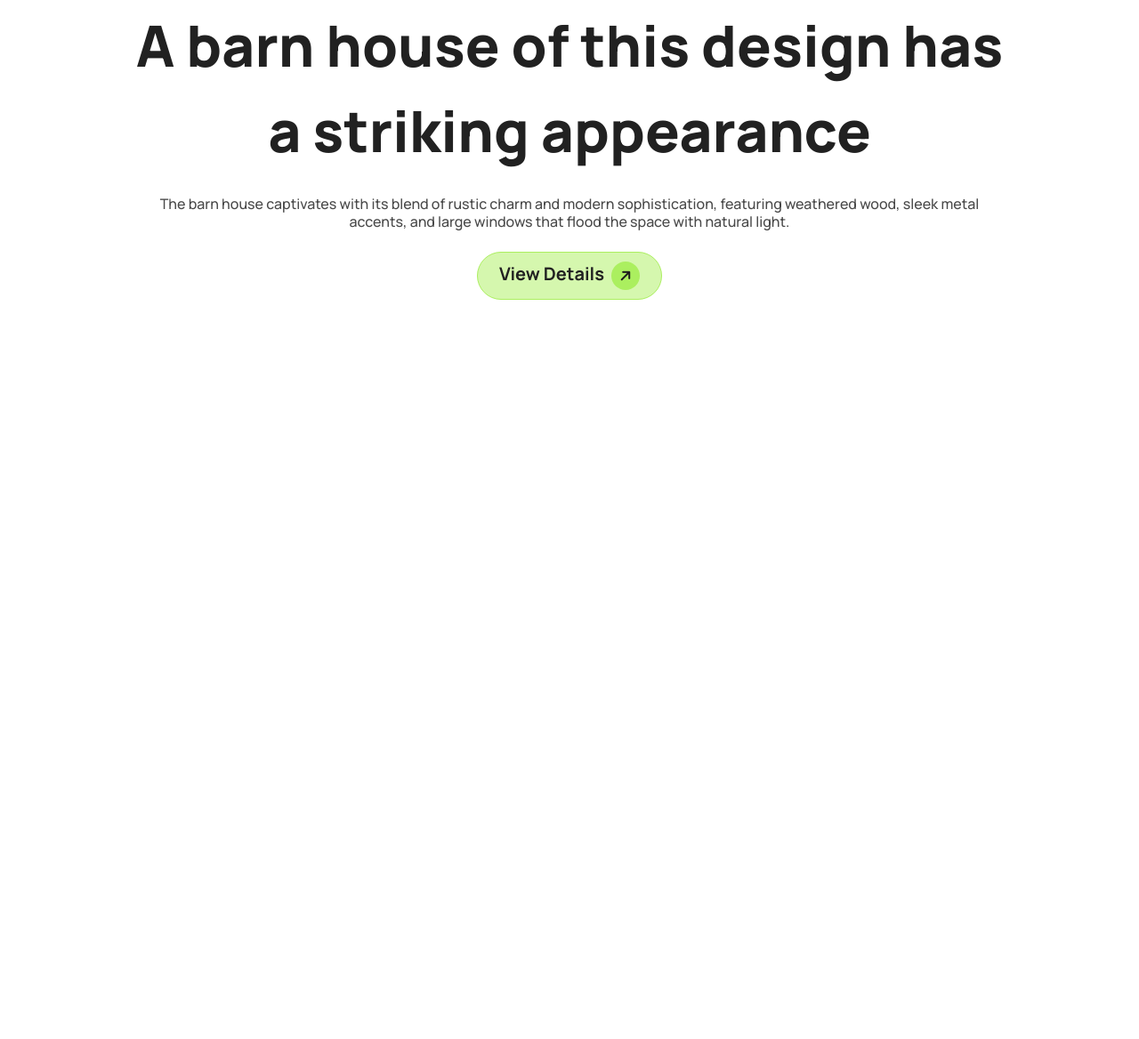
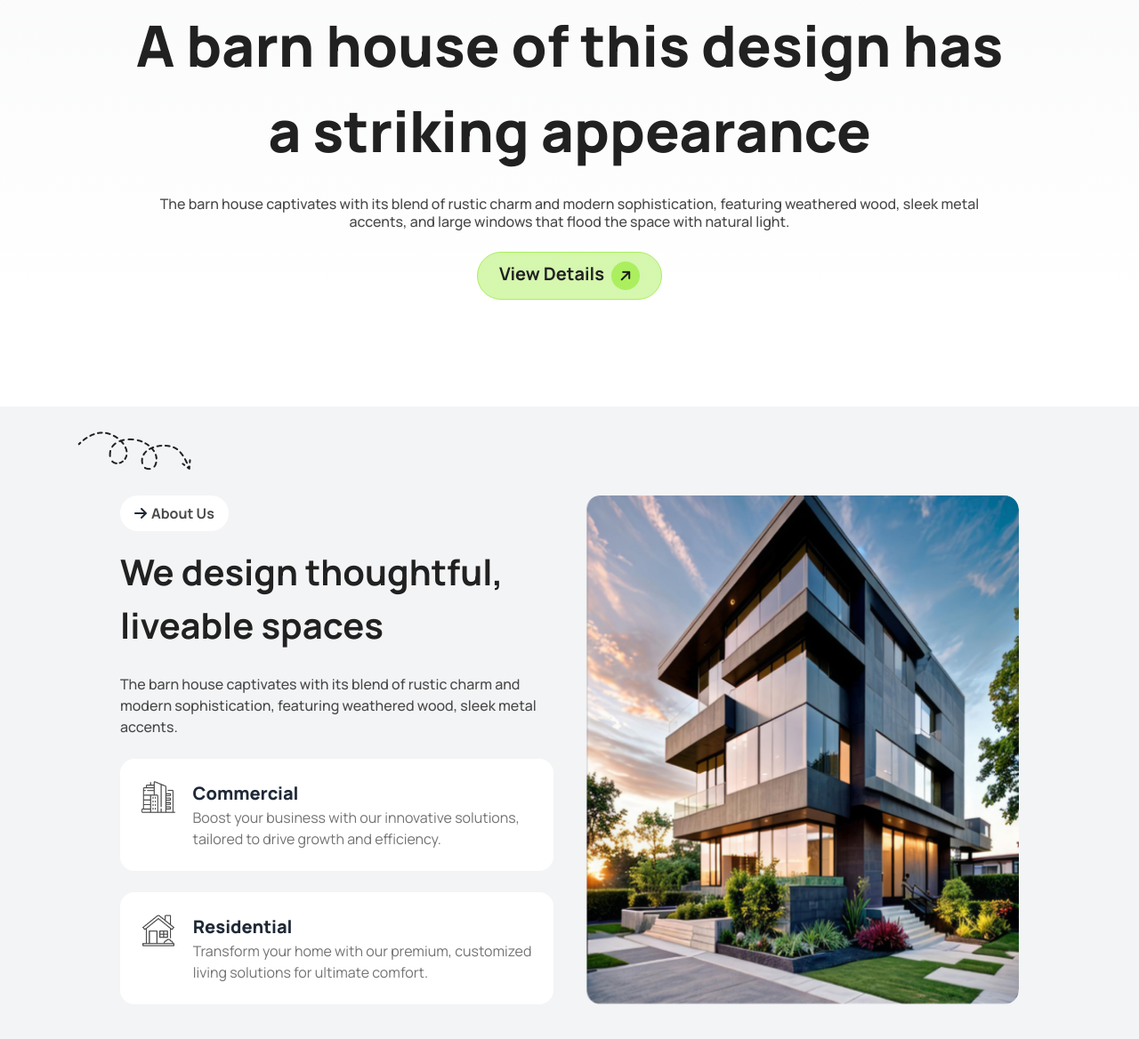
Before and after one commit to NureAlam68/assignment-3, a plain HTML site: page index.html in a window 1280 px wide. Shown: the part 556-1724 px from the top of the page at 89% size. Before the commit the page ends 893 px from the top, so only its background shows below. Drawn offline with nearby package versions, Linux system fonts and the light colour scheme.

Commit message:
added about us section

```diff
--- a/index.html
+++ b/index.html
@@ -31,8 +31,8 @@
     }
     </script>
 </head>
-<body class="font-manrope max-w-[1440px] container mx-auto pt-[35px] md:pt-[45px] lg:pt-[67px]">
-    <header class="px-[20px] md:px-[32px] lg:px-[50px] xl:px-[135px]">
+<body class="font-manrope max-w-[1440px] container mx-auto">
+    <header class="px-[20px] md:px-[32px] lg:px-[50px] xl:px-[135px] bg-gradient-to-b from-gray-100 to-white pt-[35px] md:pt-[45px] lg:pt-[67px]">
             <div class="navbar flex justify-between">
                 <div>
                     <a href="#">
@@ -83,7 +83,7 @@
                   <h1 class="text-[28px] md:text-[36px] lg:text-[64px] font-extrabold text-color-four text-center">
                     A barn house of this design has a striking appearance
                   </h1>
-                  <p class="py-4 lg:py-6 text-sm md:text-[16px] text-center text-[#494949] font-medium lg:w-[975px] mx-auto">
+                  <p class="py-4 lg:py-6 text-sm md:text-[16px] text-center text-[#494949] font-medium lg:w-[875px] xl:w-[975px] mx-auto">
                     The barn house captivates with its blend of rustic charm and modern sophistication, featuring weathered wood, sleek metal accents, and large windows that flood the space with natural light.
                   </p>
                   <button class="w-[97%] md:w-auto md:px-6 py-[10px] bg-color-two flex gap-2 rounded-[32px] mx-auto border border-[#ABEF5F]">
@@ -96,5 +96,37 @@
               </div>
             </div>
     </header>
+    <!-- main section -->
+    <main class="px-[20px] py-[32px] md:px-[32px] md:py-[72px] lg:px-[80px] lg:py-[80px] xl:px-[135px] xl:py-[100px] bg-gray-100 mt-10 md:mt-[70px] lg:mt-[100px] xl:mt-[120px] relative">
+      <div class="absolute hidden lg:flex lg:top-[28px] lg:left-[87px]"><img src="assets/top.png" alt=""></div>
+      <section class="grid grid-cols-1 lg:grid-cols-2 lg:gap-9">
+        <div>
+            <button class="px-4 py-2 bg-white rounded-[24px] flex items-center mx-auto lg:mx-0">
+              <i class="fa-solid fa-arrow-right"></i>
+              <p class="inline ml-[5px] text-[#494949] font-bold">About Us</p>
+            </button>
+          <h1 class="mt-4 text-[24px] font-bold text-color-four text-center md:text-[32px] lg:text-[40px] lg:text-left">We design thoughtful, liveable spaces</h1>
+          <p class="text-sm text-center mt-4 font-medium text-[#494949] md:text-base md:mt-6 lg:text-left">The barn house captivates with its blend of rustic charm and
+            modern sophistication, featuring weathered wood, sleek metal accents.</p>
+          <div class="p-5 md:p-6 flex gap-5 bg-white rounded-[16px] mt-6">
+            <div><img src="assets/commercial.png" alt=""></div>
+            <div>
+              <h3 class="md:text-[20px] font-extrabold">Commercial</h3>
+              <p class="text-[#737373]">Boost your business with our innovative solutions, tailored to drive growth and efficiency.</p>
+            </div>
+          </div>
+          <div class="p-5 md:p-6 flex gap-5 bg-white rounded-[16px] mt-4 md:mt-6">
+            <div><img src="assets/residential.png" alt=""></div>
+            <div>
+              <h3 class="md:text-[20px] font-extrabold">Residential</h3>
+              <p class="text-[#737373]">Transform your home with our premium, customized living solutions for ultimate comfort.</p>
+            </div>
+          </div>
+        </div>
+        <div class="mt-6 lg:mt-0">
+          <img class="h-[230px] w-[100%] rounded-[16px] md:h-[385px] lg:h-full" src="assets/main.png" alt="">
+        </div>
+      </section>
+    </main>
 </body>
 </html>
--- a/style.css
+++ b/style.css
@@ -6,7 +6,3 @@
     width: 48px;
     background: rgb(255, 255, 255);
 }
-
-header {
-
-}
```
Also changed, not shown: assets/main.png (renamed from assets/Rectangle.png), assets/top.png (renamed from assets/Vector.png).
